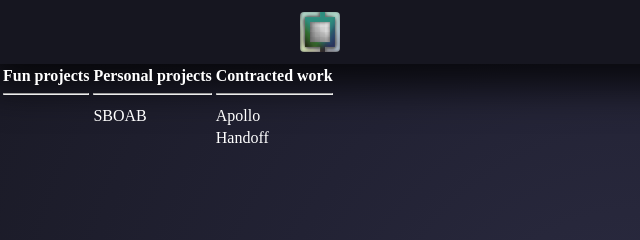
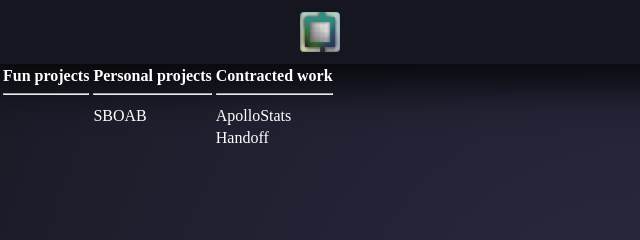
Before and after one commit to ConsumerJunk/ConsumerJunk.net, a plain HTML site: page index.html in a window 1280 px wide. Shown: the top 240 px of the page, 0-640 px from the left. Drawn offline with nearby package versions, Linux system fonts and the light colour scheme.

Commit message:
Update index.html

```diff
--- a/index.html
+++ b/index.html
@@ -32,7 +32,7 @@
 				<tr>
 					<td></td>
 					<td>SBOAB</td>
-					<td>Apollo</td>
+					<td>ApolloStats</td>
 				</tr>
 				<tr>
 					<td></td>
```
